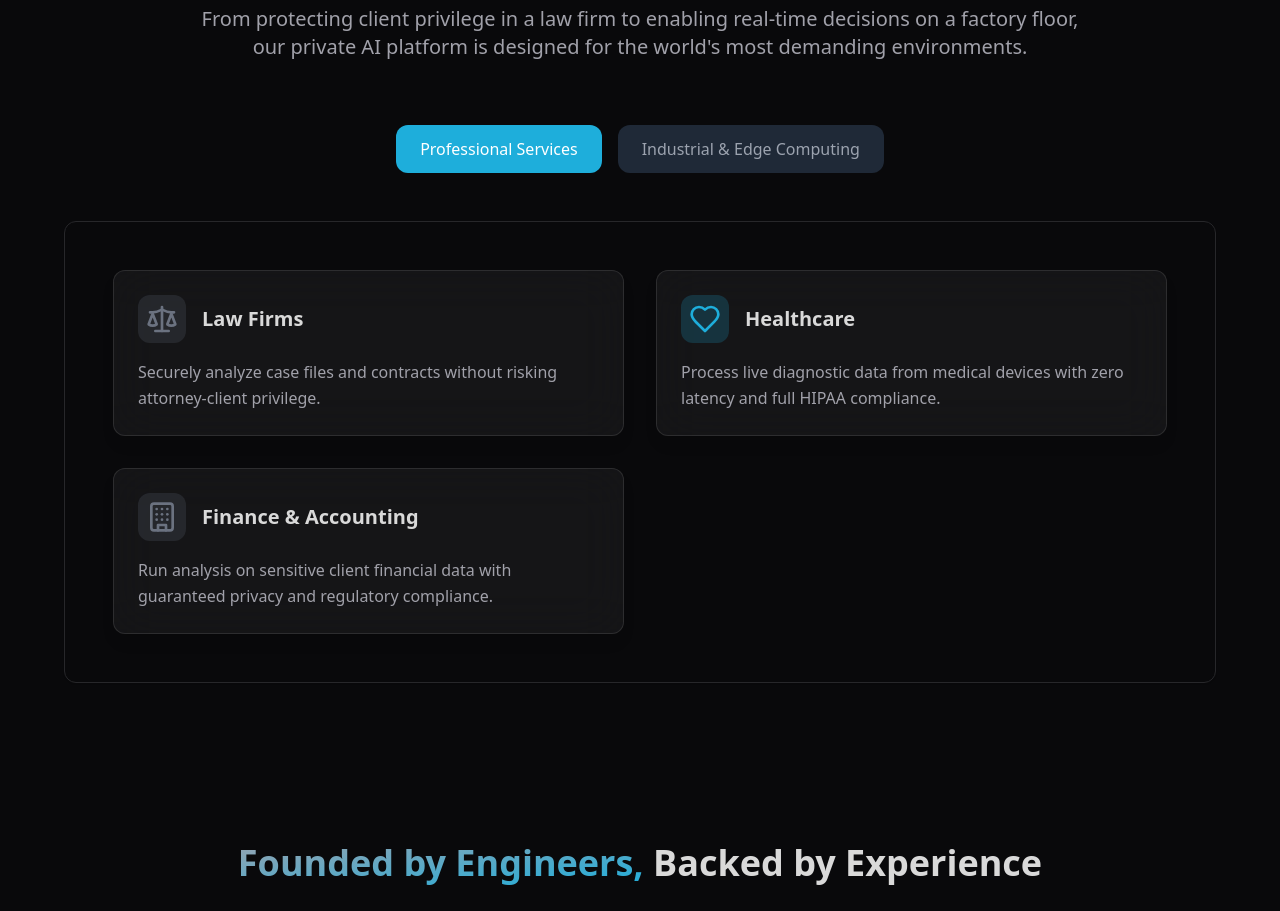
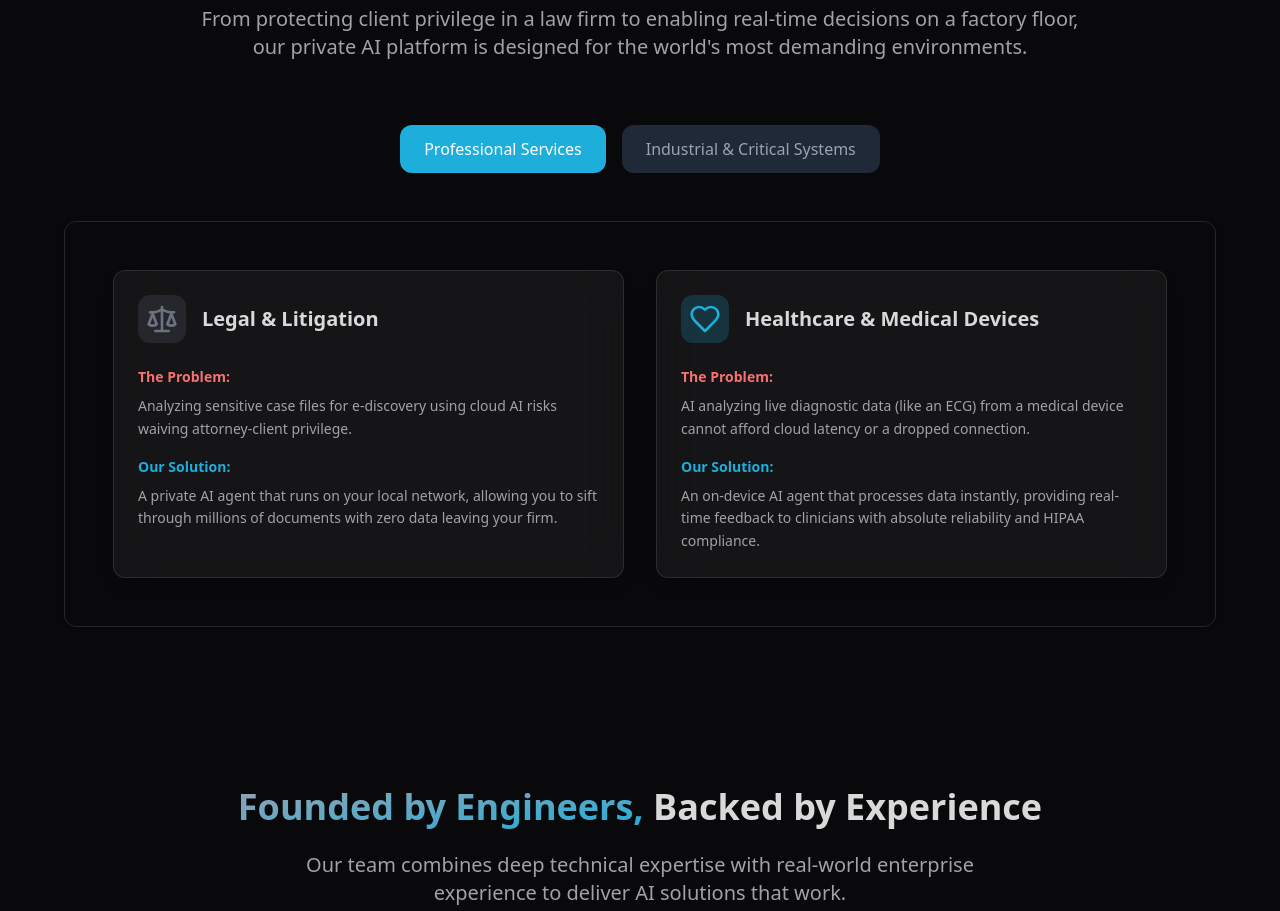
Before and after one commit to Dhanush295/QuantaMind, a React (Vite) app: page / in a window 1280 px wide. Shown: the part 5120-6031 px from the top of the page. Built offline with nearby package versions, Linux system fonts and the light colour scheme.

Commit message:
Update Use Cases section content
Updated the "Built for Industries Where Trust and Reliability are Everything" section with detailed problems and solutions for each industry.

```diff
--- a/src/components/UseCasesSection.tsx
+++ b/src/components/UseCasesSection.tsx
@@ -1,7 +1,7 @@
 
 import React, { useState } from 'react';
 import { Card, CardContent } from "@/components/ui/card";
-import { Scale, Heart, Building, Shield, FileText, Factory, Plane, Zap, Smartphone } from 'lucide-react';
+import { Scale, Heart, Factory, Plane, Building, Zap, Smartphone, Fuel } from 'lucide-react';
 
 const UseCasesSection = () => {
   const [activeTab, setActiveTab] = useState(0);
@@ -11,50 +11,50 @@ const UseCasesSection = () => {
       title: "Professional Services",
       industries: [
         {
-          title: "Law Firms",
+          title: "Legal & Litigation",
           icon: Scale,
-          description: "Securely analyze case files and contracts without risking attorney-client privilege.",
+          problem: "Analyzing sensitive case files for e-discovery using cloud AI risks waiving attorney-client privilege.",
+          solution: "A private AI agent that runs on your local network, allowing you to sift through millions of documents with zero data leaving your firm.",
           color: "quantminds-grey"
         },
         {
-          title: "Healthcare",
+          title: "Healthcare & Medical Devices",
           icon: Heart,
-          description: "Process live diagnostic data from medical devices with zero latency and full HIPAA compliance.",
+          problem: "AI analyzing live diagnostic data (like an ECG) from a medical device cannot afford cloud latency or a dropped connection.",
+          solution: "An on-device AI agent that processes data instantly, providing real-time feedback to clinicians with absolute reliability and HIPAA compliance.",
           color: "quantminds-blue"
-        },
-        {
-          title: "Finance & Accounting",
-          icon: Building,
-          description: "Run analysis on sensitive client financial data with guaranteed privacy and regulatory compliance.",
-          color: "quantminds-grey"
         }
       ]
     },
     {
-      title: "Industrial & Edge Computing",
+      title: "Industrial & Critical Systems",
       industries: [
         {
-          title: "Manufacturing & IoT",
+          title: "Industrial & Manufacturing",
           icon: Factory,
-          description: "Run predictive maintenance AI directly on factory machinery to detect failures in real-time, even with unreliable Wi-Fi.",
+          problem: "A factory floor has unreliable Wi-Fi, but you need to constantly monitor machinery for signs of failure.",
+          solution: "An offline AI that runs on a small computer attached to the machine, using vibration and temperature data to predict failures before they happen, preventing costly downtime.",
           color: "quantminds-blue"
         },
         {
-          title: "Defense & Aerospace",
+          title: "Aerospace & Defense",
           icon: Plane,
-          description: "Deploy autonomous navigation and data analysis on satellites, drones, and other mission-critical systems that must operate without a cloud connection.",
+          problem: "A satellite or autonomous drone needs to make independent navigation and data-processing decisions in real-time, without waiting for commands from the ground.",
+          solution: "A lightweight, on-board AI agent that enables true autonomy for mission-critical systems where a cloud connection is impossible.",
           color: "quantminds-grey"
         },
         {
-          title: "Energy & Infrastructure",
+          title: "Energy & Utilities",
           icon: Zap,
-          description: "Monitor remote assets like pipelines or turbines with on-device AI that works in locations with no internet access.",
+          problem: "Remote assets like pipelines or turbines need constant monitoring in locations with no internet access.",
+          solution: "Monitor remote assets with on-device AI that works in locations with no internet access, ensuring continuous operation and predictive maintenance.",
           color: "quantminds-blue"
         },
         {
           title: "Consumer Electronics",
           icon: Smartphone,
-          description: "Enable smart, on-device features—like real-time voice recognition or health monitoring—without sending user data to the cloud, ensuring absolute privacy.",
+          problem: "Smart devices need real-time processing capabilities without compromising user privacy or requiring constant connectivity.",
+          solution: "Enable smart, on-device features—like real-time voice recognition—without sending user data to the cloud, ensuring absolute privacy.",
           color: "quantminds-grey"
         }
       ]
@@ -113,10 +113,10 @@ const UseCasesSection = () => {
         <div className="transition-all duration-300">
           <Card className="bg-background border-border overflow-hidden">
             <CardContent className="p-8 md:p-12">
-              <div className="grid grid-cols-1 md:grid-cols-2 gap-8">
+              <div className="grid grid-cols-1 lg:grid-cols-2 gap-8">
                 {categories[activeTab].industries.map((industry, index) => (
                   <div key={index} className="glassmorphism p-6 rounded-xl">
-                    <div className="flex items-center gap-4 mb-4">
+                    <div className="flex items-center gap-4 mb-6">
                       <div className={`w-12 h-12 rounded-lg ${getColorClasses(industry.color).bgOpacity} flex items-center justify-center`}>
                         {React.createElement(industry.icon, {
                           className: getColorClasses(industry.color).icon
@@ -125,9 +125,21 @@ const UseCasesSection = () => {
                       <h3 className="text-xl font-bold">{industry.title}</h3>
                     </div>
 
-                    <p className="text-muted-foreground leading-relaxed">
-                      {industry.description}
-                    </p>
+                    <div className="space-y-4">
+                      <div>
+                        <h4 className="text-sm font-semibold text-red-400 mb-2">The Problem:</h4>
+                        <p className="text-muted-foreground leading-relaxed text-sm">
+                          {industry.problem}
+                        </p>
+                      </div>
+
+                      <div>
+                        <h4 className="text-sm font-semibold text-quantminds-blue mb-2">Our Solution:</h4>
+                        <p className="text-muted-foreground leading-relaxed text-sm">
+                          {industry.solution}
+                        </p>
+                      </div>
+                    </div>
                   </div>
                 ))}
               </div>
```
